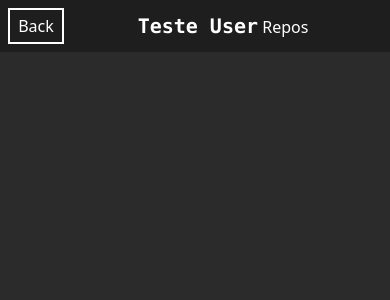
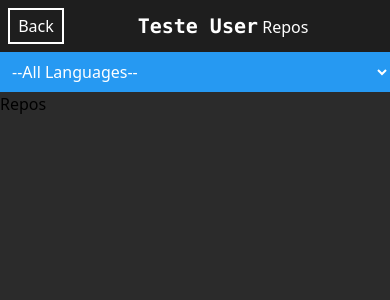
Before and after one commit to gabrielssconceicao/Github-Api, a Vue app: page /repos in a window 390 px wide. Shown: the top 300 px of the page. Built offline with nearby package versions, Linux system fonts and the light colour scheme.

Commit message:
ReposSelect tablet- mobile +  test "

```diff
--- /dev/null
+++ b/src/components/ReposSelectComponent.vue
@@ -0,0 +1,12 @@
+<script setup lang="ts">
+import { type ILang } from '@/types/langCount';
+const props = defineProps<{ langs: ILang[] }>()
+</script>
+<template>
+  <select name="repositories" id="repositories" class="w-full p-2 bg-primary text-white">
+    <option value="">--All Languages--</option>
+    <option v-for="lang in props.langs" :key="lang.name" :value="lang.name">
+      <span>{{ lang.name }}</span><span>({{ lang.count }})</span>
+    </option>
+  </select>
+</template>
--- a/src/components/RepositoriesContainer.vue
+++ b/src/components/RepositoriesContainer.vue
@@ -1,11 +1,16 @@
 <script setup lang="ts">
-import { user } from '@/mock'
+import { computed } from 'vue'
+import { user, repos } from '@/mock'
 import ReposHeader from './ReposHeader.vue';
+import ReposSelect from './ReposSelectComponent.vue';
+import { langSeparator } from '@/helpers/langSeparator'
+const langsRepos = computed(() => langSeparator(repos))
 </script>
 
 <template>
   <ReposHeader :name="user.name || user.login" />
+  <ReposSelect :langs="langsRepos" class="md:hidden" />
   <section class="h-[calc(100dvh-51.2px)]">
-
+    Repos
   </section>
 </template>
--- a/src/helpers/langSeparator.ts
+++ b/src/helpers/langSeparator.ts
@@ -1,17 +1,16 @@
+import type { ILang } from '@/types/langCount';
 import type { IRepos } from '@/types/repos';
-type ILang = { name: string; count: number };
+
 export const langSeparator = (repos: IRepos[]): ILang[] => {
   const langs: ILang[] = [];
   repos.forEach((repo) => {
     const lang = repo.language;
     const index = langs.findIndex((l) => l.name === lang);
-    console.log(index);
     if (index === -1) {
       langs.push({ name: lang, count: 1 });
     } else {
       langs[index].count += 1;
     }
-    console.log(langs);
   });
   return langs;
 };
--- /dev/null
+++ b/src/types/langCount.ts
@@ -0,0 +1 @@
+export type ILang = { name: string; count: number };
```
Also changed, not shown: 2 other files (tests, documents, lock files or other folders).
